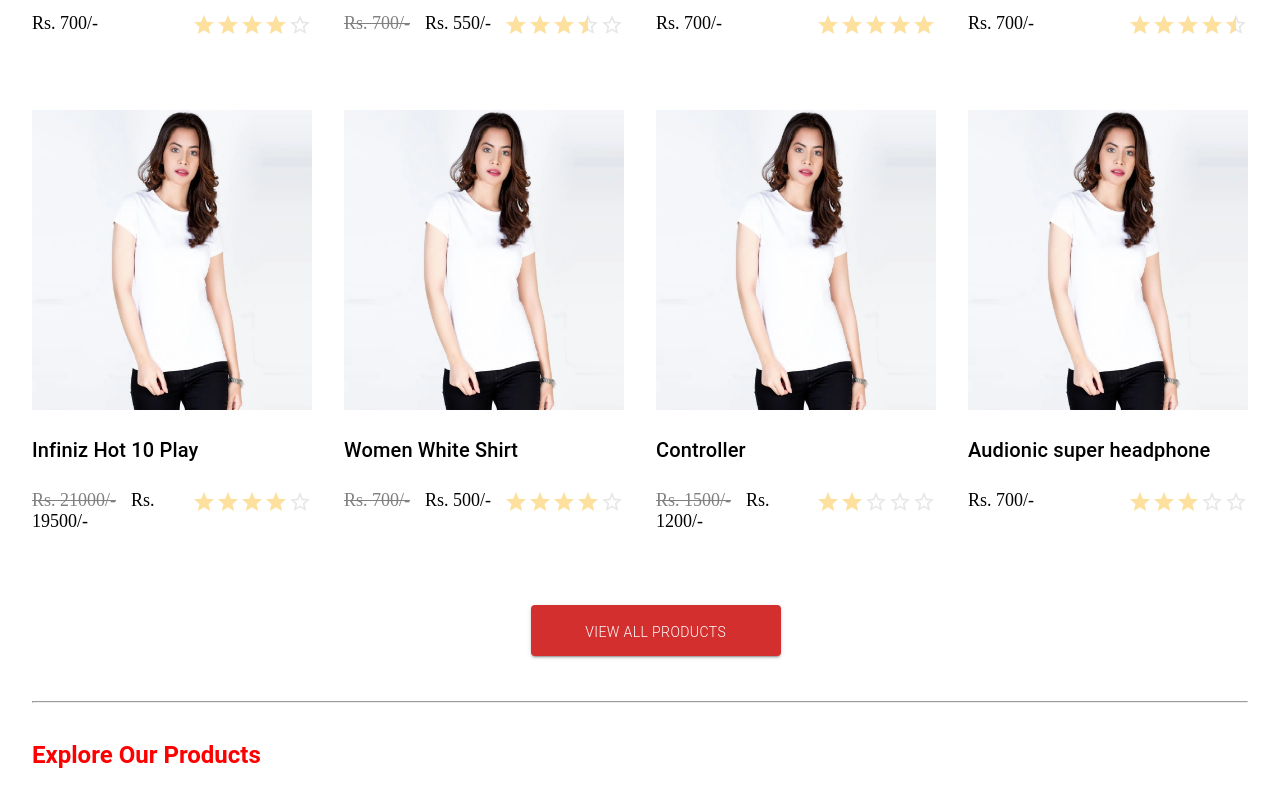
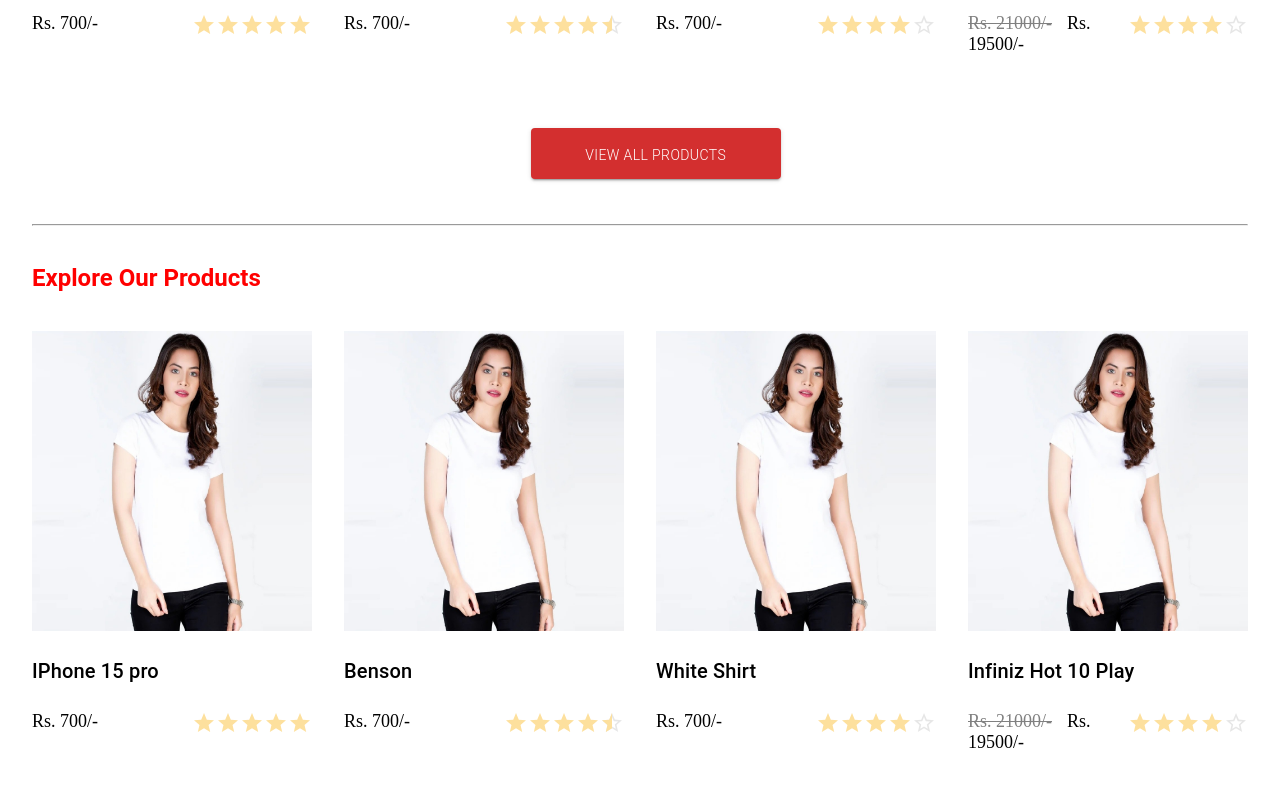
Before and after one commit to Faiq-Dogar/ecommerce-website, a React (Create React App) app: page / in a window 1280 px wide. Shown: the part 2120-2920 px from the top of the page. Built offline with nearby package versions, Linux system fonts and the light colour scheme; data requests are answered from the project's data file.

Commit message:
Best Products Section 10/July/24

```diff
--- a/src/App.js
+++ b/src/App.js
@@ -39,9 +39,9 @@ function App() {
       <ImageCarousel />
       <BestSelling
         text={"Flash Sales"}
-        items={items.filter(item => item.newPrice !== 0)} />
+        items={items.filter(item => item.newPrice !== 0).slice(0,4)} />
       <Category />
-      <BestProducts text={"Best Selling Products"} items={items} />
+      <BestProducts text={"Best Selling Products"} items={items.sort((a,b) => b.rating - a.rating).slice(0,4)} />
       <BestSelling text={"Explore Our Products"} items={items} />
       <NewArrival />
       <Features />
```
